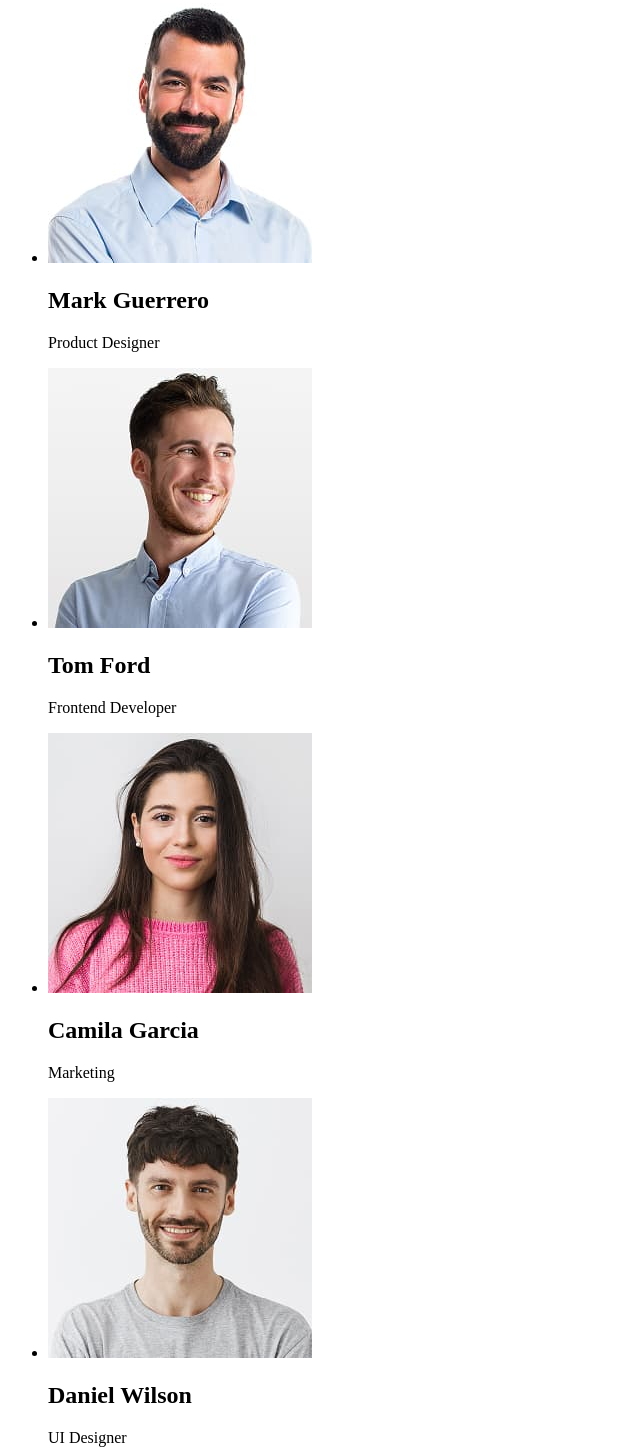
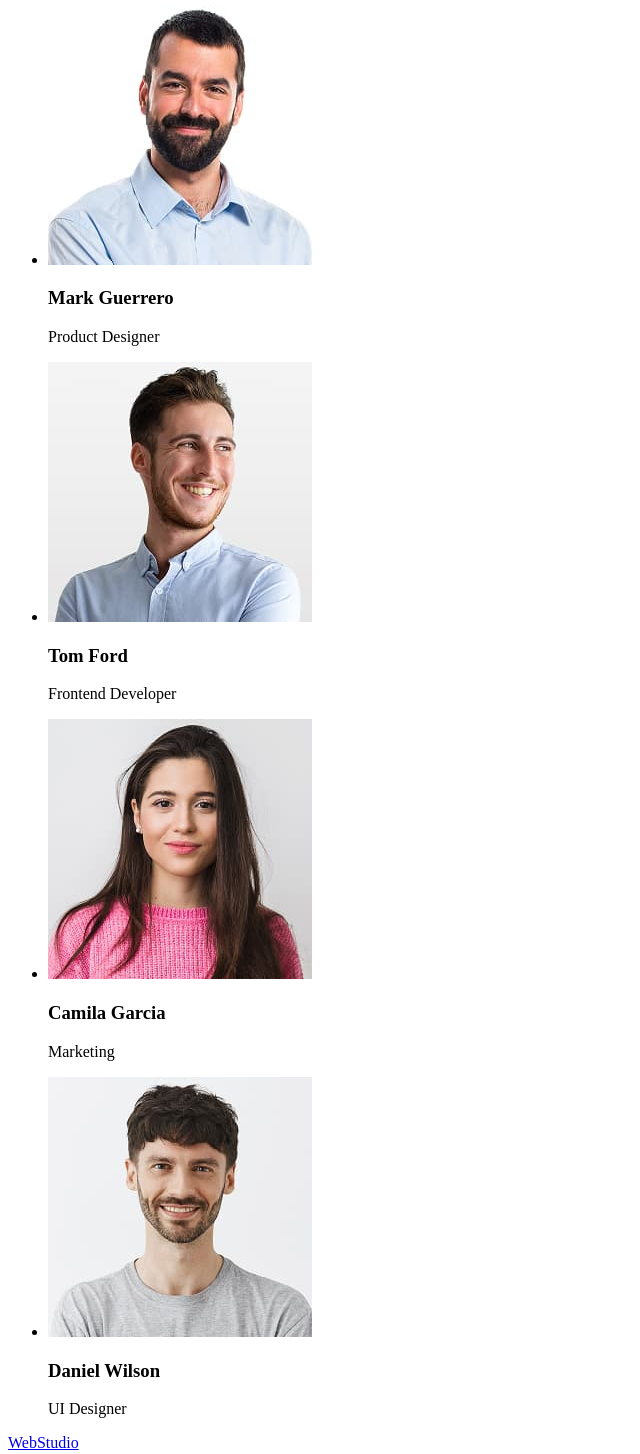
Before and after one commit to Inna384/goit-markup-hw-01, a plain HTML site: page index.html in a window 1280 px wide. Shown: the part 609-2063 px from the top of the page, without its empty margins (0-640 px from the left). Drawn offline with Linux system fonts and the light colour scheme.

Commit message:
update html

```diff
--- a/index.html
+++ b/index.html
@@ -28,6 +28,7 @@
        <button type="button">Order Service</button>
      </section>
      <section>
+        <h2>   </h2>
         <ul>
             <li>
                 <h3>Strategy</h3>
@@ -52,22 +53,22 @@
         <ul>
             <li>
                 <img src="./images/img1.jpg" width="264" alt="man with a beard"/>
-                <h2>Mark Guerrero</h2>
+                <h3>Mark Guerrero</h3>
                 <p>Product Designer</p>
             </li>
             <li>
                 <img src="./images/img2.jpg" width="264" alt="man with blue eyes"/>
-                <h2>Tom Ford</h2>
+                <h3>Tom Ford</h3>
                 <p>Frontend Developer</p>
             </li>
             <li>
                 <img src="./images/img3.jpg" width="264" alt="woman in a pink sweater"/>
-                <h2>Camila Garcia</h2>
+                <h3>Camila Garcia</h3>
                 <p>Marketing</p>
             </li>
             <li>
                 <img src="./images/img4.jpg" width="264" alt="man with thick hair"/>
-                <h2>Daniel Wilson</h2>
+                <h3>Daniel Wilson</h3>
                 <p>UI Designer</p>
             </li>
         </ul>
```
